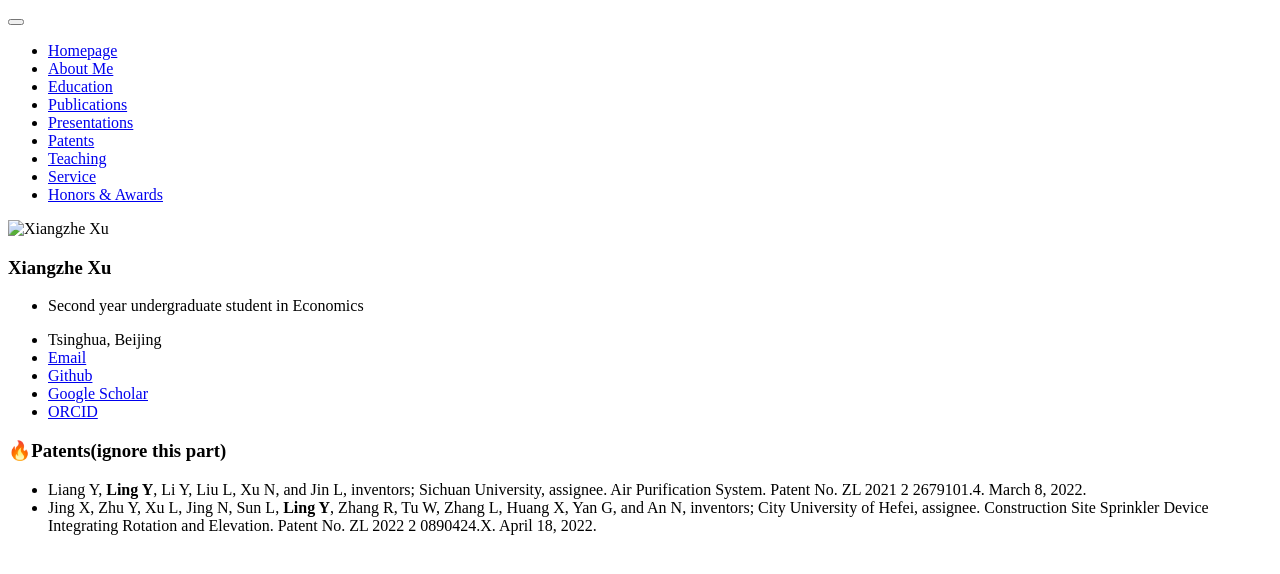
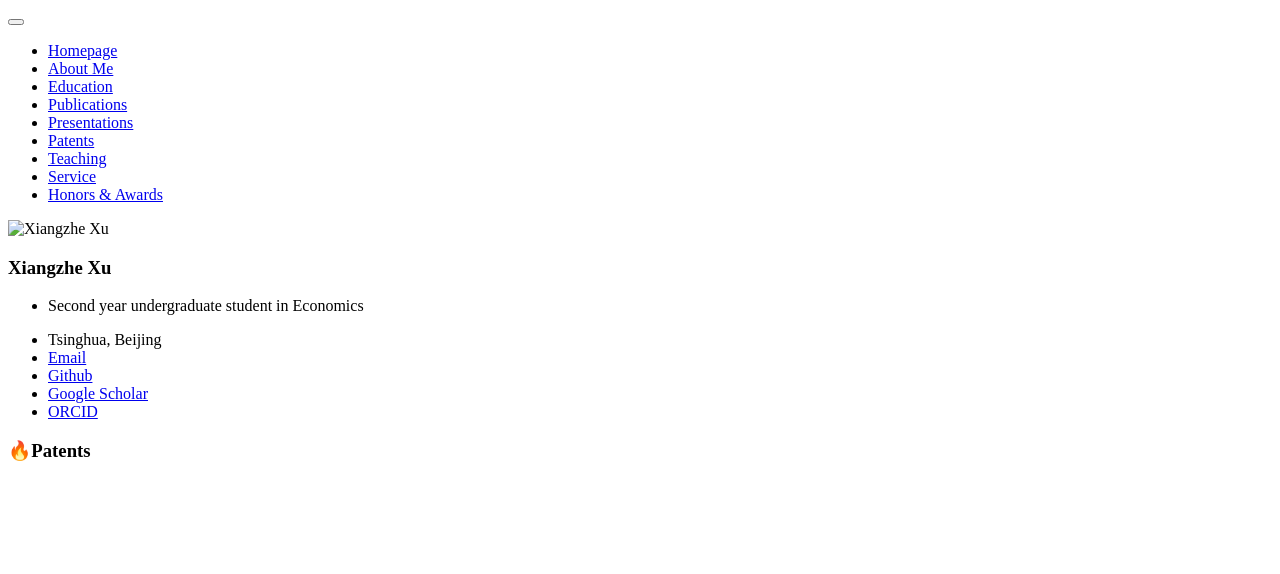
Before and after one commit to xuxz23/xuxz23.github.io, a Jekyll site: the page built from _pages/includes/patents.md, in a window 1280 px wide. Shown: the top 574 px of the page. Built offline with Jekyll 4.4.1, drawn with Linux system fonts in a browser that asks for light colours; our own code applies the rules of GitHub Pages for plain Markdown files.

Commit message:
Update patents.md

```diff
--- a/_pages/includes/patents.md
+++ b/_pages/includes/patents.md
@@ -1,4 +1 @@
-# 🔥Patents(ignore this part)
-
-- Liang Y, **Ling Y**, Li Y, Liu L, Xu N, and Jin L, inventors; Sichuan University, assignee. Air Purification System. Patent No. ZL 2021 2 2679101.4. March 8, 2022.
-- Jing X, Zhu Y, Xu L, Jing N, Sun L, **Ling Y**, Zhang R, Tu W, Zhang L, Huang X, Yan G, and An N, inventors; City University of Hefei, assignee. Construction Site Sprinkler Device Integrating Rotation and Elevation. Patent No. ZL 2022 2 0890424.X. April 18, 2022.
+# 🔥Patents
```
